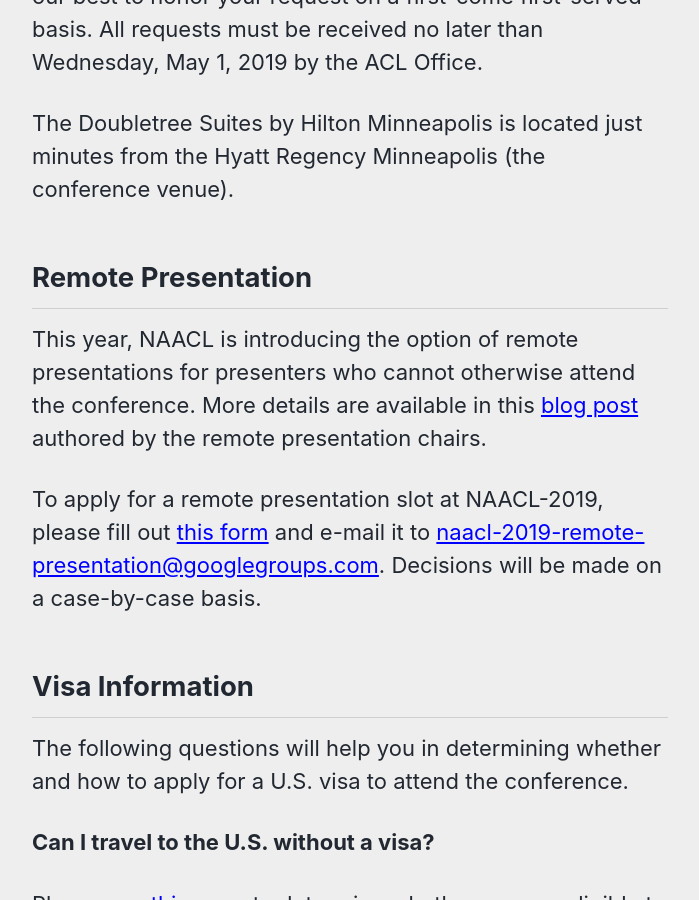
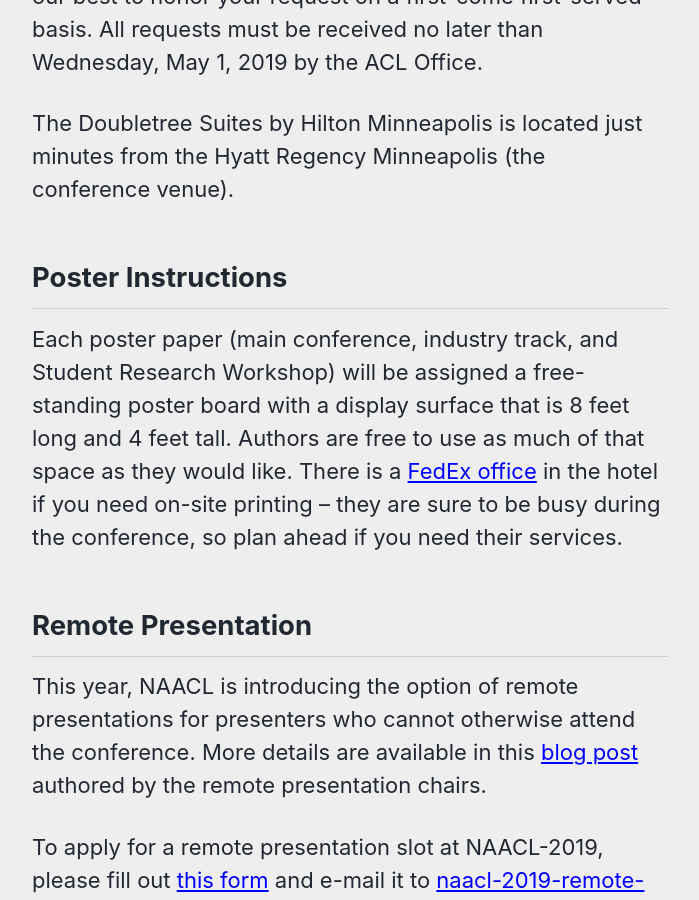
Before and after one commit to naacl-org/naacl-2021-website, a Jekyll site: the page built from _pages/participants.md, in a window 1280 px wide and 900 px high, scrolled down 4992 px. Shown: the whole window, without its empty margins (290-989 px from the left). Built offline with Jekyll 4.4.1, drawn with Linux system fonts in a browser that asks for light colours; nearby versions of some CDN libraries.

Commit message:
Add poster instructions.

```diff
--- a/_pages/participants.md
+++ b/_pages/participants.md
@@ -66,6 +66,10 @@
 
 The Doubletree Suites by Hilton Minneapolis is located just minutes from the Hyatt Regency Minneapolis (the conference venue).
 
+## Poster Instructions
+
+Each poster paper (main conference, industry track, and Student Research Workshop) will be assigned a free-standing poster board with a display surface that is 8 feet long and 4 feet tall. Authors are free to use as much of that space as they would like. There is a [FedEx office](https://local.fedex.com/mn/minneapolis/office-5570/) in the hotel if you need on-site printing – they are sure to be busy during the conference, so plan ahead if you need their services.
+
 ## Remote Presentation
 
 This year, NAACL is introducing the option of remote presentations for presenters who cannot otherwise attend the conference. More details are available in this [blog post](/blog/remote-presentations/) authored by the remote presentation chairs.
```
